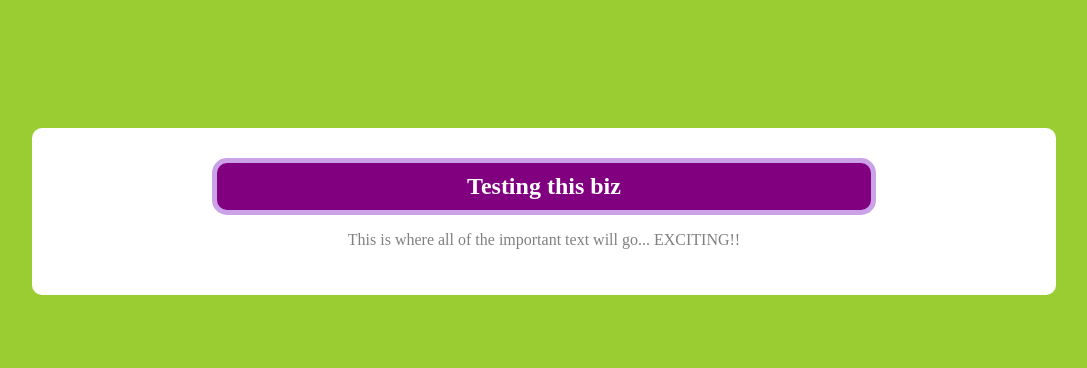
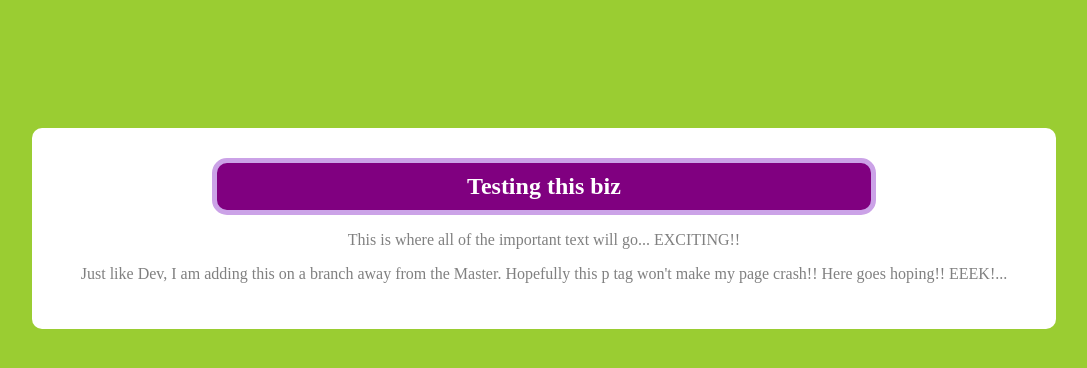
Before and after one commit to jamesericson/prime_prestudy_01, a plain HTML site: page index.html in a window 1280 px wide. Shown: the whole page, without its empty margins (96-1183 px from the left). Drawn offline with Linux system fonts and the light colour scheme.

Commit message:
added a p tag

```diff
--- a/index.html
+++ b/index.html
@@ -9,5 +9,6 @@
   <body>
     <h1>Testing this biz</h1>
     <p>This is where all of the important text will go... EXCITING!!</p>
+    <p>Just like Dev, I am adding this on a branch away from the Master. Hopefully this p tag won't make my page crash!! Here goes hoping!! EEEK!...</p>
   </body>
 </html>
```
